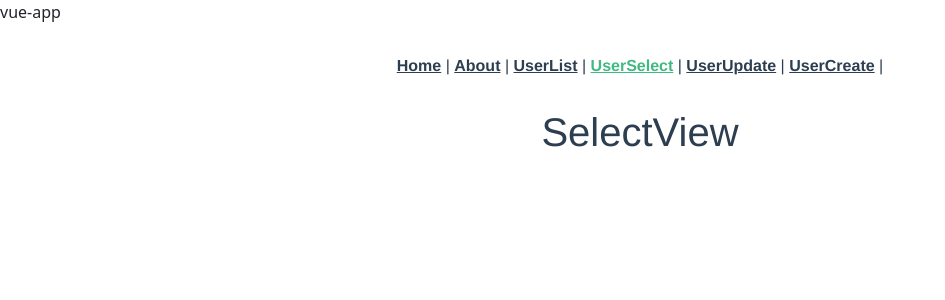
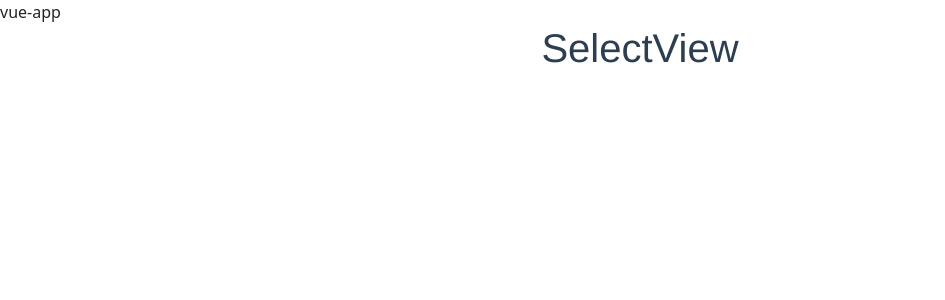
Before and after one commit to monkeyDugi/vue-prac, a Vue app: page /user/findById in a window 1280 px wide. Shown: the top 300 px of the page, without its empty margins (0-945 px from the left). Built offline with nearby package versions, Linux system fonts and the light colour scheme.

Commit message:
feat: 필요없는 nav 제거

```diff
--- a/src/App.vue
+++ b/src/App.vue
@@ -1,12 +1,4 @@
 <template>
-  <nav>
-    <router-link to="/">Home</router-link> |
-    <router-link to="/about">About</router-link> |
-    <router-link to="/user">UserList</router-link> |
-    <router-link to="/user/findById">UserSelect</router-link> |
-    <router-link to="/user/editById">UserUpdate</router-link> |
-    <router-link to="/user/save">UserCreate</router-link> |
-  </nav>
   <router-view/>
 </template>
 
--- a/src/router/index.js
+++ b/src/router/index.js
@@ -6,14 +6,6 @@ const routes = [
     path: '/',
     name: 'home',
     component: HomeView
-  },
-  {
-    path: '/about',
-    name: 'about',
-    // route level code-splitting
-    // this generates a separate chunk (about.[hash].js) for this route
-    // which is lazy-loaded when the route is visited.
-    component: () => import(/* webpackChunkName: "about" */ '../views/AboutView.vue')
   },
   {
     path: '/user',
--- a/src/views/HomeView.vue
+++ b/src/views/HomeView.vue
@@ -1,18 +1,20 @@
 <template>
   <div class="home">
-    <img alt="Vue logo" src="../assets/logo.png">
-    <HelloWorld msg="Welcome to Your Vue.js App"/>
+    <a href="/user">사용자 목록</a>
   </div>
 </template>
 
 <script>
-// @ is an alias to /src
-import HelloWorld from '@/components/HelloWorld.vue'
-
 export default {
-  name: 'HomeView',
-  components: {
-    HelloWorld
-  }
+  name: 'HomeView'
 }
 </script>
+
+<style scoped>
+a {
+  color: black;
+  text-decoration: none;
+  font-weight: bold;
+  font-size: 1.5rem;
+}
+</style>
```
